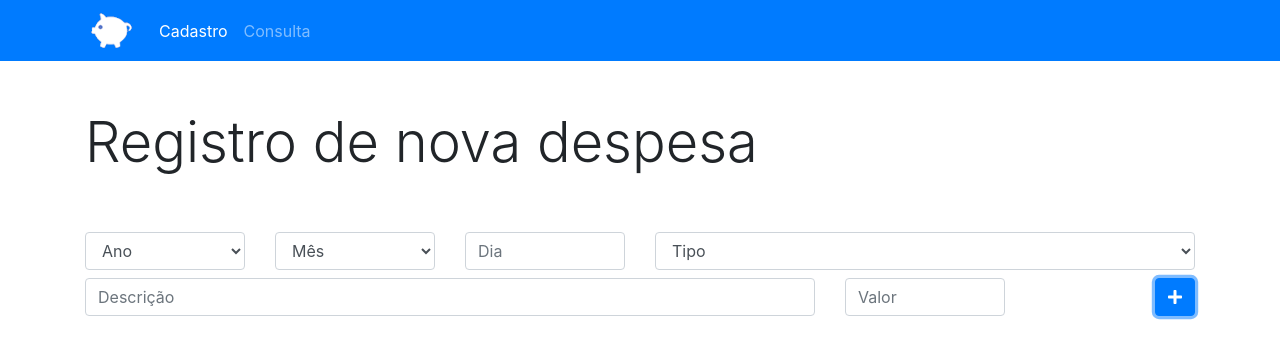
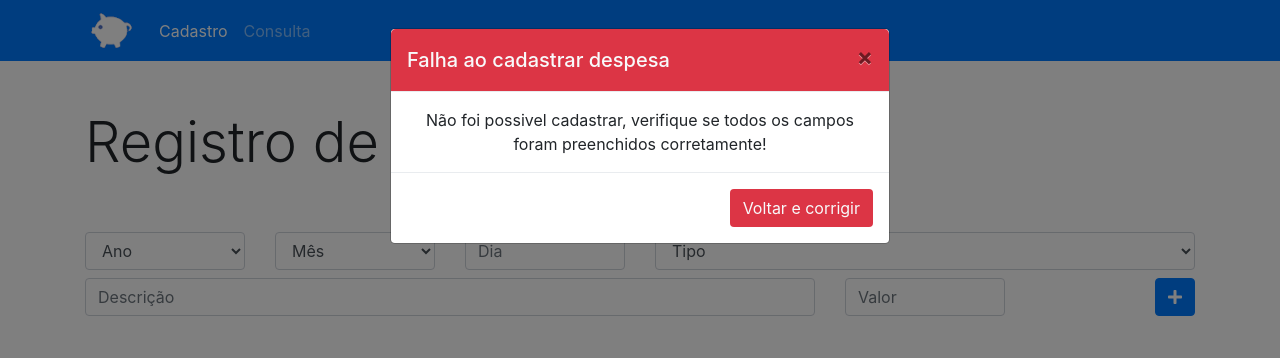
Before and after one commit to danielandradedasilva/App-Financa, a plain HTML site: page index.html in a window 1280 px wide. Both pictures are taken after a click on the button 1175 px from the left and 297 px from the top of the page. Drawn offline with nearby package versions, Linux system fonts and the light colour scheme.

Commit message:
Inclusão do modal reativo, finalizado js  gravação

```diff
--- a/app.js
+++ b/app.js
@@ -7,11 +7,36 @@ class Despesa {
         this.descricao = descricao;
         this.valor = valor;
     }
+
+    validarDados() {
+        for (let i in this) {
+            if (this[i] === undefined || this[i] === '' || this[i] === null) {
+                return false;
+            }
+        }
+        return true;
+    }
 }
 
 class Bd {
+
+    constructor() {
+        let id = localStorage.getItem('id');
+
+        if (id === null) {
+            localStorage.setItem('id', 0);
+        }
+    }
+
+    getProximoId() {
+        let nextId = localStorage.getItem('id') //null
+        return parseInt(nextId) + 1;
+    }
+
     gravar(despesa) {
-        localStorage.setItem('despesa', JSON.stringify(despesa))
+        let id = this.getProximoId()
+        localStorage.setItem(id, JSON.stringify(despesa))
+        localStorage.setItem('id', id);
     }
 }
 
@@ -34,5 +59,30 @@ function cadastrarDespesas() {
         descricao.value,
         valor.value);
 
-    dataBase.gravar(despesas);
+    let modal_titulo = document.getElementById('modal_titulo');
+    let text_modal = document.getElementById('text_modal');
+    let text_btnModal = document.getElementById('text_btnModal');
+    let div_modal = document.getElementById('div_modal');
+
+    if (despesas.validarDados()) {
+        //gravando no localStorage
+        dataBase.gravar(despesas);
+        //modal sucesso
+        modal_titulo.innerHTML = 'Cadastro efetuado com sucesso';
+        text_modal.innerHTML = 'Sua despesa foi cadastrada com sucesso!';
+        text_btnModal.innerHTML = 'Voltar';
+        text_btnModal.className = 'btn  bg-success text-light';
+        div_modal.className = 'modal-header bg-success text-light';
+
+        $('#registraDespesa').modal('show');
+    } else {
+        // modal de erro
+        modal_titulo.innerHTML = 'Falha ao cadastrar despesa';
+        text_modal.innerHTML = 'Não foi possivel cadastrar, verifique se todos os campos foram preenchidos corretamente!';
+        text_btnModal.innerHTML = 'Voltar e corrigir';
+        text_btnModal.className = 'btn  bg-danger text-light';
+        div_modal.className = 'modal-header bg-danger text-light';
+
+        $('#registraDespesa').modal('show');
+    }
 }
--- a/index.html
+++ b/index.html
@@ -109,6 +109,25 @@
             </div>
         </div>
     </div>
+
+    <!-- Modal Sucesso ou Erro-->
+    <div class="modal fade" id="registraDespesa" tabindex="-1" role="dialog" aria-labelledby="ModalLabel" aria-hidden="true">
+        <div class="modal-dialog" role="document">
+            <div class="modal-content">
+                <div id="div_modal">
+                    <h5 class="modal-title" id="modal_titulo"></h5>
+                    <button type="button" class="close" data-dismiss="modal" aria-label="Close">
+            <span aria-hidden="true">&times;</span>
+          </button>
+                </div>
+                <div class="modal-body text-md-center" id="text_modal">
+                </div>
+                <div class="modal-footer">
+                    <button type="button" data-dismiss="modal" id="text_btnModal"></button>
+                </div>
+            </div>
+        </div>
+    </div>
 </body>
 
 </html>
```
